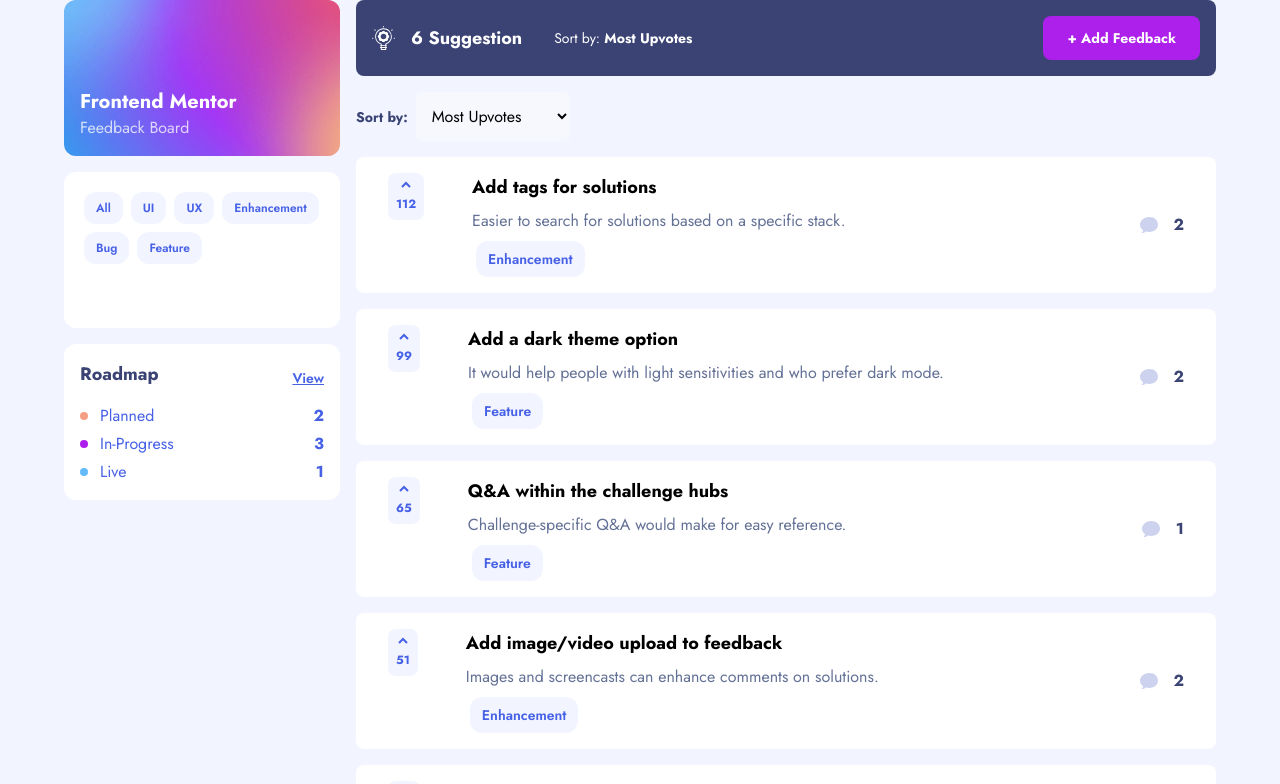
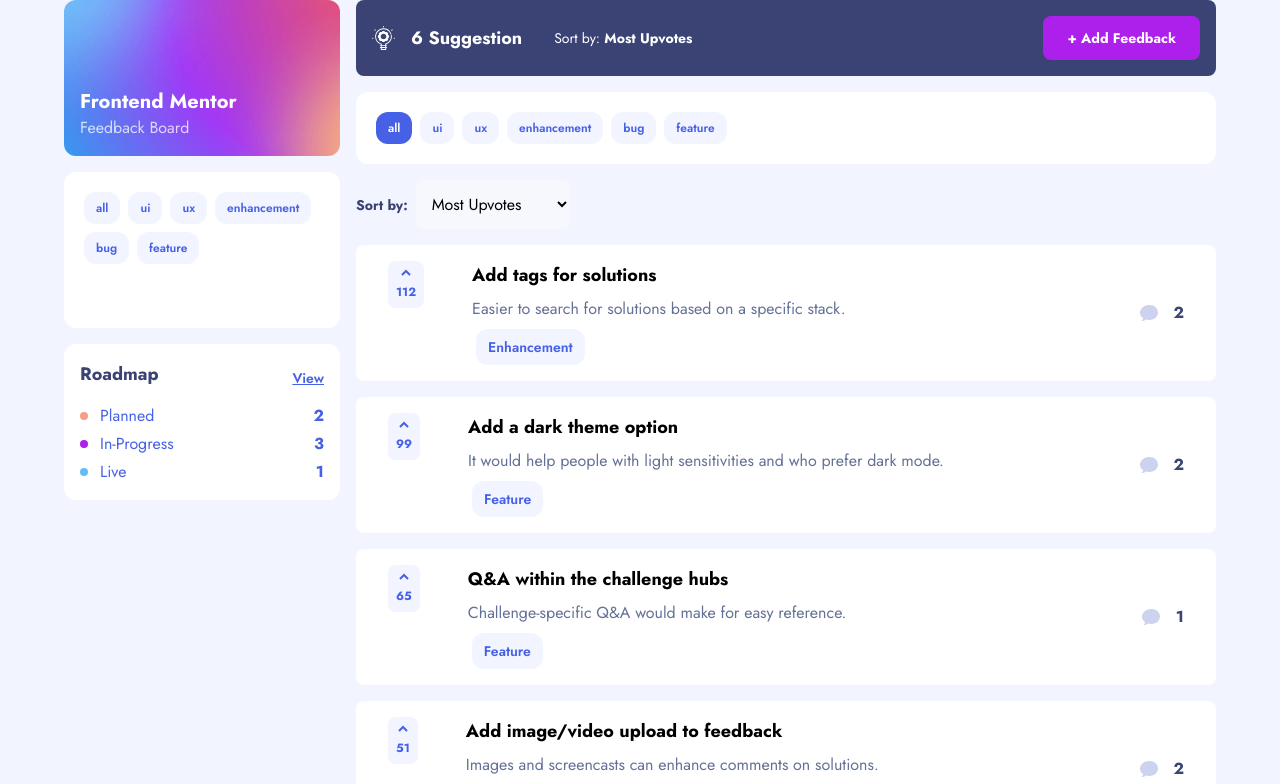
Before and after one commit to dziabak/product-feedback-app, a React (Vite) app: page / in a window 1280 px wide. Shown: the top 784 px of the page. Built offline with nearby package versions, Linux system fonts and the light colour scheme.

Commit message:
Added first iteration of filtering logic in 'SuggestionsGrid' component

```diff
--- a/src/components/suggestions/SuggestionsCategoryFilter.tsx
+++ b/src/components/suggestions/SuggestionsCategoryFilter.tsx
@@ -2,7 +2,7 @@
 import CategoryLabel from "../ui/CategoryLabel";
 
 const SuggestionsCategoryFilter = () => {
-	const CATEGORY_DATA = ["All", "UI", "UX", "Enhancement", "Bug", "Feature"];
+	const CATEGORY_DATA = ["all", "ui", "ux", "enhancement", "bug", "feature"];
 
 	return (
 		<div className="p-4 bg-white rounded-xl">
--- a/src/components/suggestions/SuggestionsGrid.tsx
+++ b/src/components/suggestions/SuggestionsGrid.tsx
@@ -10,6 +10,9 @@ import ErrorBlock from "../ui/ErrorBlock";
 
 const SuggestionsGrid = () => {
 	let content!: JSX.Element | JSX.Element[];
+
+	const CATEGORY_DATA = ["ui", "ux", "enhancement", "bug", "feature"];
+	const [selectedFilters, setSelectedFilters] = useState<string[]>([]);
 
 	const [sortingOption, setSortingOption] = useState("");
 
@@ -82,7 +85,21 @@ const SuggestionsGrid = () => {
 				) => 0; // Default to no change in order
 		}
 
-		const sortedData = [...data].sort(sortingFunction);
+		// const filteredData = data.filter((item) => {
+		// 	return selectedFilters.some((filter) => item.category.includes(filter));
+		// });
+
+		const filteredData = data.filter((item) => {
+			// If no filters are selected, show all categories
+			if (selectedFilters.length === 0) {
+				return true;
+			}
+
+			// Return filtered categories
+			return selectedFilters.some((filter) => item.category.includes(filter));
+		});
+
+		const sortedData = [...filteredData].sort(sortingFunction);
 
 		content = sortedData.map((feedback) => (
 			<FeedbackTile
@@ -119,8 +136,41 @@ const SuggestionsGrid = () => {
 		</form>
 	);
 
+	const filterHandler: React.MouseEventHandler<HTMLButtonElement> = (e) => {
+		const clickedFilter = (e.target as HTMLButtonElement).innerHTML;
+
+		if (selectedFilters.includes(clickedFilter)) {
+			// Remove items
+			setSelectedFilters((prevFilters) =>
+				prevFilters.filter((filter) => filter !== clickedFilter)
+			);
+		} else {
+			// Add items
+			setSelectedFilters((prevFilters) => [...prevFilters, clickedFilter]);
+		}
+	};
+
+	let filter = (
+		<div className="p-4 bg-white rounded-xl">
+			{["all", ...CATEGORY_DATA].map((item) => (
+				<button
+					onClick={filterHandler}
+					key={item}
+					className={`px-3 py-2 m-1 text-xs font-semibold transition-colors rounded-xl ${
+						selectedFilters.includes(item) ||
+						(selectedFilters.length === 0 && item === "all")
+							? "bg-c-light-blue text-white"
+							: "bg-c-gray text-c-light-blue hover:bg-c-light-blue hover:text-white"
+					}`}>
+					{item}
+				</button>
+			))}
+		</div>
+	);
+
 	return (
 		<div className="space-y-4">
+			{filter}
 			{sort}
 			{content}
 		</div>
```
